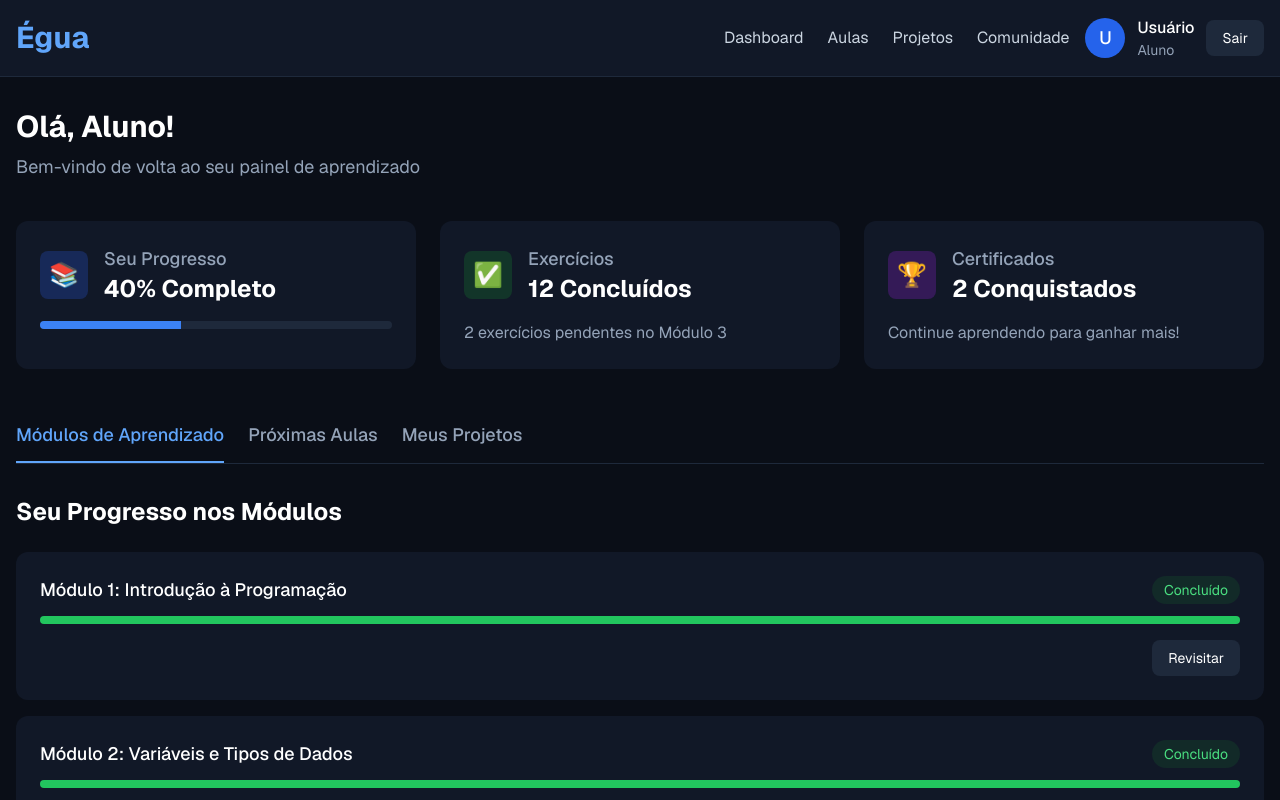
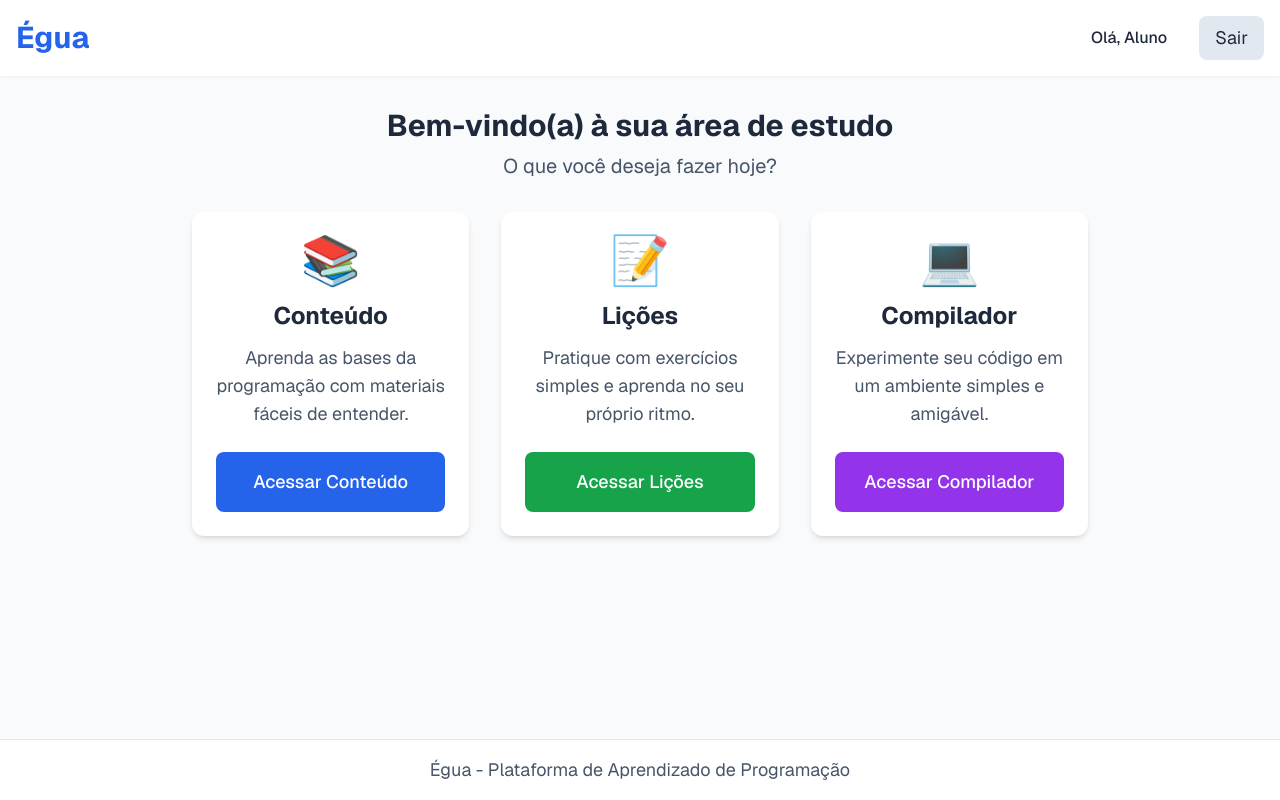
Before and after one commit to wallysom2/egua-front, a Next.js app: page /dashboard in a window 1280 px wide. Shown: the top 800 px of the page. Built offline with nearby package versions, Linux system fonts and the light colour scheme; sample sign-in values are in the browser's storage.

Commit message:
Refactor Dashboard layout for improved user experience; simplify header and main content sections; update loading state styles; fix typo in Login component link

```diff
--- a/src/app/dashboard/page.tsx
+++ b/src/app/dashboard/page.tsx
@@ -3,7 +3,6 @@
 import Link from "next/link";
 import { useState, useEffect } from "react";
 import { useRouter } from "next/navigation";
-
 
 // Define a proper interface for the user object
 interface User {
@@ -18,7 +17,6 @@ export default function Dashboard() {
   const router = useRouter();
   const [user, setUser] = useState<User | null>(null);
   const [loading, setLoading] = useState(true);
-  const [activeTab, setActiveTab] = useState('módulos');
 
   useEffect(() => {
     // Verificar se o usuário está logado
@@ -50,283 +48,97 @@ export default function Dashboard() {
 
   if (loading) {
     return (
-      <div className="min-h-screen flex flex-col items-center justify-center bg-slate-950 text-white">
+      <div className="min-h-screen flex flex-col items-center justify-center bg-slate-50 text-slate-800">
         <div className="w-16 h-16 border-4 border-blue-500 border-t-transparent rounded-full animate-spin"></div>
-        <p className="mt-4 text-xl">Carregando...</p>
+        <p className="mt-4 text-xl font-semibold">Carregando...</p>
       </div>
     );
   }
 
-  const progressModules = [
-    { id: 1, title: "Introdução à Programação", completed: true, progress: 100 },
-    { id: 2, title: "Variáveis e Tipos de Dados", completed: true, progress: 100 },
-    { id: 3, title: "Estruturas Condicionais", completed: false, progress: 60 },
-    { id: 4, title: "Laços de Repetição", completed: false, progress: 0 },
-    { id: 5, title: "Funções", completed: false, progress: 0 },
-  ];
-
-  const nextClasses = [
-    { id: 1, title: "Condicionais Avançadas", date: "Hoje, 15:00", module: "Módulo 3" },
-    { id: 2, title: "Exercícios Práticos", date: "Amanhã, 15:00", module: "Módulo 3" },
-    { id: 3, title: "Introdução a Laços", date: "Quinta, 15:00", module: "Módulo 4" },
-  ];
-
-  const myProjects = [
-    { id: 1, title: "Calculadora Simples", completed: true, previewImage: "🧮" },
-    { id: 2, title: "Jogo de Adivinhação", completed: false, progress: 75, previewImage: "🎮" },
-  ];
-
   return (
-    <div className="min-h-screen flex flex-col bg-slate-950 text-white">
-      {/* Navbar */}
-      <div className="py-4 border-b border-slate-800 bg-slate-900">
+    <div className="min-h-screen flex flex-col bg-slate-50 text-slate-800">
+      {/* Cabeçalho Simplificado */}
+      <header className="py-4 bg-white shadow-sm">
         <div className="container mx-auto px-4 flex justify-between items-center">
-          <Link href="/dashboard" className="text-3xl font-bold text-blue-400">
+          <Link href="/dashboard" className="text-3xl font-bold text-blue-600">
             Égua
           </Link>
           <div className="flex items-center gap-4">
-            <div className="hidden md:flex items-center gap-6">
-              <Link href="/dashboard" className="text-slate-300 hover:text-white">
-                Dashboard
-              </Link>
-              <Link href="/dashboard/aulas" className="text-slate-300 hover:text-white">
-                Aulas
-              </Link>
-              <Link href="/dashboard/projetos" className="text-slate-300 hover:text-white">
-                Projetos
-              </Link>
-              <Link href="/dashboard/comunidade" className="text-slate-300 hover:text-white">
-                Comunidade
-              </Link>
-            </div>
-            <div className="flex items-center gap-3">
             <div className="flex items-center">
-                <div className="w-10 h-10 rounded-full bg-blue-600 flex items-center justify-center text-lg font-medium">
-                  {user?.nome?.charAt(0) || 'U'}
-                </div>
-                <div className="ml-3 hidden md:block">
-                  <p className="font-medium">{user?.nome || 'Usuário'}</p>
-                  <p className="text-sm text-slate-400 capitalize">{user?.tipo || 'aluno'}</p>
-                </div>
+              <p className="font-medium mr-4">Olá, {user?.nome?.split(' ')[0] || 'Aluno'}</p>
             </div>
             <button
               onClick={handleLogout}
-                className="px-4 py-2 rounded-lg bg-slate-800 hover:bg-slate-700 transition-colors text-sm"
+              className="px-4 py-2 rounded-lg bg-slate-200 hover:bg-slate-300 transition-colors text-lg"
             >
               Sair
             </button>
           </div>
         </div>
-        </div>
+      </header>
+
+      {/* Conteúdo Principal Simplificado */}
+      <main className="flex-1 py-8">
+        <div className="container mx-auto px-4">
+          <div className="mb-8 text-center">
+            <h1 className="text-3xl font-bold mb-2">Bem-vindo(a) à sua área de estudo</h1>
+            <p className="text-slate-600 text-xl">O que você deseja fazer hoje?</p>
           </div>
 
-      {/* Conteúdo principal */}
-      <div className="flex-1 py-8">
-        <div className="container mx-auto px-4">
-          {/* Cabeçalho */}
-          <div className="mb-10">
-            <h1 className="text-3xl font-bold mb-2">Olá, {user?.nome?.split(' ')[0] || 'Aluno'}!</h1>
-            <p className="text-slate-400 text-lg">Bem-vindo de volta ao seu painel de aprendizado</p>
+          {/* Três módulos simplificados */}
+          <div className="grid grid-cols-1 md:grid-cols-3 gap-8 max-w-4xl mx-auto">
+            {/* Conteúdo */}
+            <div className="bg-white rounded-xl p-6 shadow-md flex flex-col text-center hover:shadow-lg transition-shadow">
+              <div className="text-5xl mb-4 mx-auto">📚</div>
+              <h2 className="text-2xl font-bold mb-3">Conteúdo</h2>
+              <p className="text-slate-600 text-lg mb-6">
+                Aprenda as bases da programação com materiais fáceis de entender.
+              </p>
+              <Link
+                href="/dashboard/conteudo"
+                className="mt-auto w-full text-center py-4 px-6 bg-blue-600 hover:bg-blue-700 text-white rounded-lg transition-all text-lg font-medium"
+              >
+                Acessar Conteúdo
+              </Link>
             </div>
 
-          {/* Resumo em cards */}
-          <div className="grid grid-cols-1 md:grid-cols-3 gap-6 mb-10">
-            <div className="bg-slate-900 rounded-xl p-6">
-              <div className="flex items-center mb-4">
-                <div className="w-12 h-12 rounded-lg bg-blue-900/50 flex items-center justify-center text-2xl mr-4">
-                  📚
-                </div>
-                <div>
-                  <h3 className="text-lg font-medium text-slate-400">Seu Progresso</h3>
-                  <p className="text-2xl font-bold">40% Completo</p>
-                </div>
-              </div>
-              <div className="w-full bg-slate-800 h-2 rounded-full overflow-hidden">
-                <div className="bg-blue-500 h-full" style={{ width: "40%" }}></div>
-              </div>
+            {/* Lições */}
+            <div className="bg-white rounded-xl p-6 shadow-md flex flex-col text-center hover:shadow-lg transition-shadow">
+              <div className="text-5xl mb-4 mx-auto">📝</div>
+              <h2 className="text-2xl font-bold mb-3">Lições</h2>
+              <p className="text-slate-600 text-lg mb-6">
+                Pratique com exercícios simples e aprenda no seu próprio ritmo.
+              </p>
+              <Link
+                href="/dashboard/licoes"
+                className="mt-auto w-full text-center py-4 px-6 bg-green-600 hover:bg-green-700 text-white rounded-lg transition-all text-lg font-medium"
+              >
+                Acessar Lições
+              </Link>
             </div>
 
-            <div className="bg-slate-900 rounded-xl p-6">
-              <div className="flex items-center mb-4">
-                <div className="w-12 h-12 rounded-lg bg-green-900/50 flex items-center justify-center text-2xl mr-4">
-                  ✅
-                </div>
-                <div>
-                  <h3 className="text-lg font-medium text-slate-400">Exercícios</h3>
-                  <p className="text-2xl font-bold">12 Concluídos</p>
-                </div>
-              </div>
-              <p className="text-slate-400">2 exercícios pendentes no Módulo 3</p>
-            </div>
-
-            <div className="bg-slate-900 rounded-xl p-6">
-              <div className="flex items-center mb-4">
-                <div className="w-12 h-12 rounded-lg bg-purple-900/50 flex items-center justify-center text-2xl mr-4">
-                  🏆
-                </div>
-                <div>
-                  <h3 className="text-lg font-medium text-slate-400">Certificados</h3>
-                  <p className="text-2xl font-bold">2 Conquistados</p>
-                </div>
-              </div>
-              <p className="text-slate-400">Continue aprendendo para ganhar mais!</p>
-            </div>
-          </div>
-
-          {/* Seletor de Abas */}
-          <div className="border-b border-slate-800 mb-8">
-            <div className="flex overflow-x-auto space-x-6">
-              <button
-                onClick={() => setActiveTab('módulos')}
-                className={`py-3 font-medium text-lg border-b-2 ${
-                  activeTab === 'módulos'
-                    ? 'border-blue-400 text-blue-400'
-                    : 'border-transparent text-slate-400 hover:text-white'
-                }`}
+            {/* Compilador */}
+            <div className="bg-white rounded-xl p-6 shadow-md flex flex-col text-center hover:shadow-lg transition-shadow">
+              <div className="text-5xl mb-4 mx-auto">💻</div>
+              <h2 className="text-2xl font-bold mb-3">Compilador</h2>
+              <p className="text-slate-600 text-lg mb-6">
+                Experimente seu código em um ambiente simples e amigável.
+              </p>
+              <Link
+                href="/dashboard/compilador"
+                className="mt-auto w-full text-center py-4 px-6 bg-purple-600 hover:bg-purple-700 text-white rounded-lg transition-all text-lg font-medium"
               >
-                Módulos de Aprendizado
-              </button>
-              <button
-                onClick={() => setActiveTab('próximas-aulas')}
-                className={`py-3 font-medium text-lg border-b-2 ${
-                  activeTab === 'próximas-aulas'
-                    ? 'border-blue-400 text-blue-400'
-                    : 'border-transparent text-slate-400 hover:text-white'
-                }`}
-              >
-                Próximas Aulas
-              </button>
-              <button
-                onClick={() => setActiveTab('projetos')}
-                className={`py-3 font-medium text-lg border-b-2 ${
-                  activeTab === 'projetos'
-                    ? 'border-blue-400 text-blue-400'
-                    : 'border-transparent text-slate-400 hover:text-white'
-                }`}
-              >
-                Meus Projetos
-              </button>
-            </div>
-          </div>
-
-          {/* Conteúdo das Abas */}
-
-          {/* Aba Módulos */}
-          {activeTab === 'módulos' && (
-            <div className="space-y-4">
-              <h2 className="text-2xl font-bold mb-6">Seu Progresso nos Módulos</h2>
-              {progressModules.map((module) => (
-                <div key={module.id} className="bg-slate-900 rounded-xl p-6">
-                  <div className="flex justify-between items-center mb-3">
-                    <h3 className="text-lg font-medium">Módulo {module.id}: {module.title}</h3>
-                    <span className={`px-3 py-1 rounded-full text-sm ${
-                      module.completed
-                        ? 'bg-green-900/30 text-green-400'
-                        : 'bg-blue-900/30 text-blue-400'
-                    }`}>
-                      {module.completed ? 'Concluído' : `${module.progress}% Concluído`}
-                    </span>
-                  </div>
-                  <div className="w-full bg-slate-800 h-2 rounded-full overflow-hidden">
-                    <div className={`h-full ${module.completed ? 'bg-green-500' : 'bg-blue-500'}`}
-                         style={{ width: `${module.progress}%` }}></div>
-                  </div>
-                  <div className="mt-4 flex justify-end">
-                    <Link
-                      href={`/dashboard/modulos/${module.id}`}
-                      className="px-4 py-2 bg-slate-800 hover:bg-slate-700 rounded-lg text-sm transition-colors"
-                    >
-                      {module.completed ? 'Revisitar' : 'Continuar'}
-                    </Link>
-                  </div>
-                </div>
-              ))}
-            </div>
-          )}
-
-          {/* Aba Próximas Aulas */}
-          {activeTab === 'próximas-aulas' && (
-            <div>
-              <h2 className="text-2xl font-bold mb-6">Próximas Aulas ao Vivo</h2>
-              <div className="space-y-4">
-                {nextClasses.map((classItem) => (
-                  <div key={classItem.id} className="bg-slate-900 rounded-xl p-6 flex items-center justify-between">
-                    <div>
-                      <span className="text-sm text-blue-400">{classItem.module}</span>
-                      <h3 className="text-lg font-medium mt-1">{classItem.title}</h3>
-                      <p className="text-slate-400">{classItem.date}</p>
-                    </div>
-                    <div>
-                      <button className="px-4 py-2 bg-blue-600 hover:bg-blue-700 rounded-lg transition-colors">
-                        Lembrar
-                      </button>
-                    </div>
-                  </div>
-                ))}
-              </div>
-            </div>
-          )}
-
-          {/* Aba Projetos */}
-          {activeTab === 'projetos' && (
-            <div>
-              <div className="flex justify-between items-center mb-6">
-                <h2 className="text-2xl font-bold">Meus Projetos</h2>
-                <Link href="/dashboard/novoprojeto" className="px-4 py-2 bg-blue-600 hover:bg-blue-700 rounded-lg transition-colors">
-                  Novo Projeto
-                </Link>
-              </div>
-              <div className="grid grid-cols-1 md:grid-cols-2 gap-6">
-                {myProjects.map((project) => (
-                  <div key={project.id} className="bg-slate-900 rounded-xl overflow-hidden">
-                    <div className="h-40 bg-blue-900/30 flex items-center justify-center text-6xl">
-                      {project.previewImage}
-                    </div>
-                    <div className="p-6">
-                      <div className="flex justify-between items-center mb-2">
-                        <h3 className="text-lg font-medium">{project.title}</h3>
-                        <span className={`px-3 py-1 rounded-full text-sm ${
-                          project.completed
-                            ? 'bg-green-900/30 text-green-400'
-                            : 'bg-blue-900/30 text-blue-400'
-                        }`}>
-                          {project.completed ? 'Concluído' : `${project.progress}%`}
-                        </span>
-                      </div>
-                      {!project.completed && (
-                        <div className="w-full bg-slate-800 h-2 rounded-full overflow-hidden mt-2">
-                          <div className="bg-blue-500 h-full"
-                                style={{ width: `${project.progress}%` }}></div>
-                        </div>
-                      )}
-                      <div className="mt-4 flex justify-end">
-                        <Link
-                          href={`/dashboard/projetos/${project.id}`}
-                          className="px-4 py-2 bg-slate-800 hover:bg-slate-700 rounded-lg text-sm transition-colors"
-                        >
-                          {project.completed ? 'Visualizar' : 'Continuar'}
+                Acessar Compilador
               </Link>
             </div>
           </div>
         </div>
-                ))}
-              </div>
-            </div>
-          )}
-        </div>
-      </div>
+      </main>
 
-      {/* Footer */}
-      <footer className="bg-slate-900 py-6 border-t border-slate-800">
-        <div className="container mx-auto px-4">
-          <div className="flex flex-col md:flex-row justify-between items-center">
-            <p className="text-slate-400 mb-4 md:mb-0">© 2023 Égua - Plataforma de Aprendizado</p>
-            <div className="flex space-x-6">
-              <Link href="/dashboard/ajuda" className="text-slate-400 hover:text-white">Ajuda</Link>
-              <Link href="/dashboard/suporte" className="text-slate-400 hover:text-white">Suporte</Link>
-              <a href="https://wa.me/5591999999999" className="text-slate-400 hover:text-white">WhatsApp</a>
-            </div>
-          </div>
+      {/* Rodapé Simplificado */}
+      <footer className="py-4 border-t border-slate-200 bg-white">
+        <div className="container mx-auto px-4 text-center">
+          <p className="text-slate-600 text-lg">Égua - Plataforma de Aprendizado de Programação</p>
         </div>
       </footer>
     </div>
--- a/src/app/login/page.tsx
+++ b/src/app/login/page.tsx
@@ -116,7 +116,7 @@ export default function Login() {
             <p className="text-slate-400">
               Não tem uma conta?{" "}
               <Link href="/cadastro" className="text-blue-400 hover:underline">
-                Cadastre-se
+                Cadastre-sddfa
               </Link>
             </p>
           </div>
```
Lines whose indentation alone changed are shown as unchanged.
